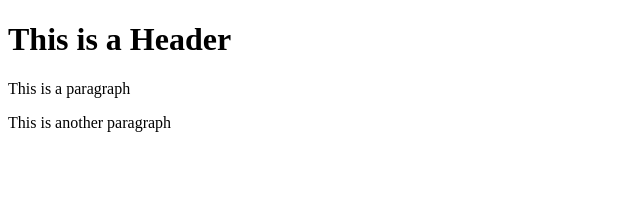
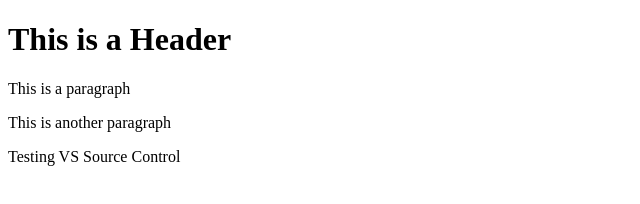
Before and after one commit to jckavanagh/git-test, a plain HTML site: page index.html in a window 1280 px wide. Shown: the whole page, without its empty margins (0-640 px from the left). Drawn offline with Linux system fonts and the light colour scheme.

Commit message:
VS Source Code Commit

```diff
--- a/index.html
+++ b/index.html
@@ -4,5 +4,6 @@
       <h1>This is a Header</h1>
       <p>This is a paragraph</p>
       <p>This is another paragraph</p>
+      <p>Testing VS Source Control</p>
    </body>
 </html>
```
